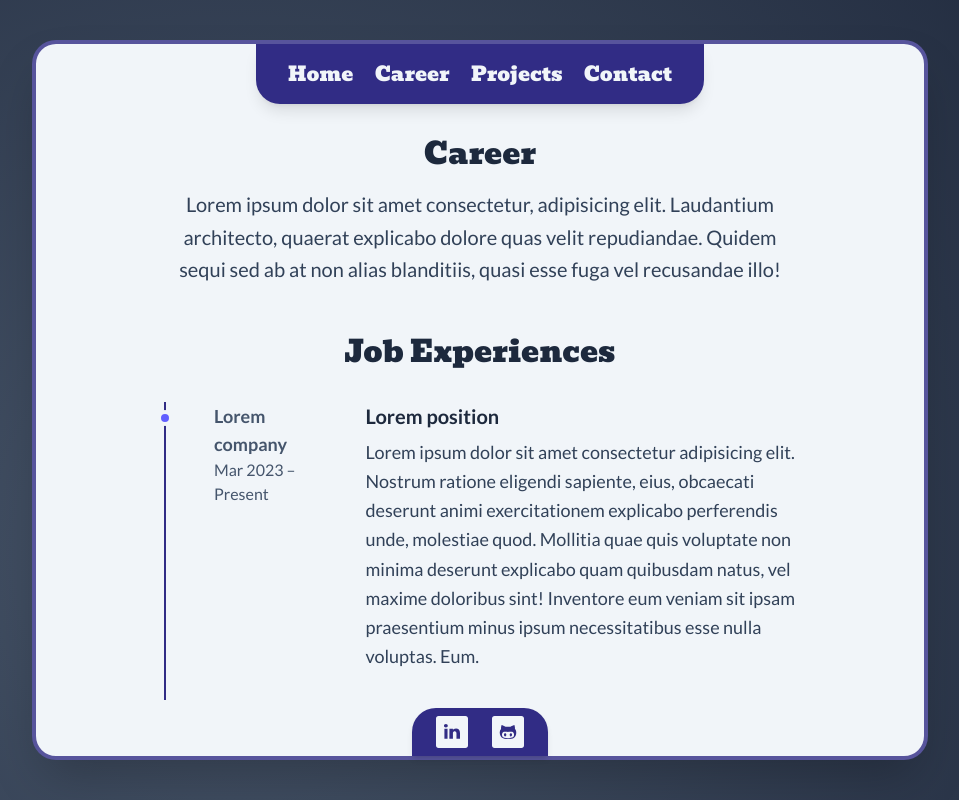
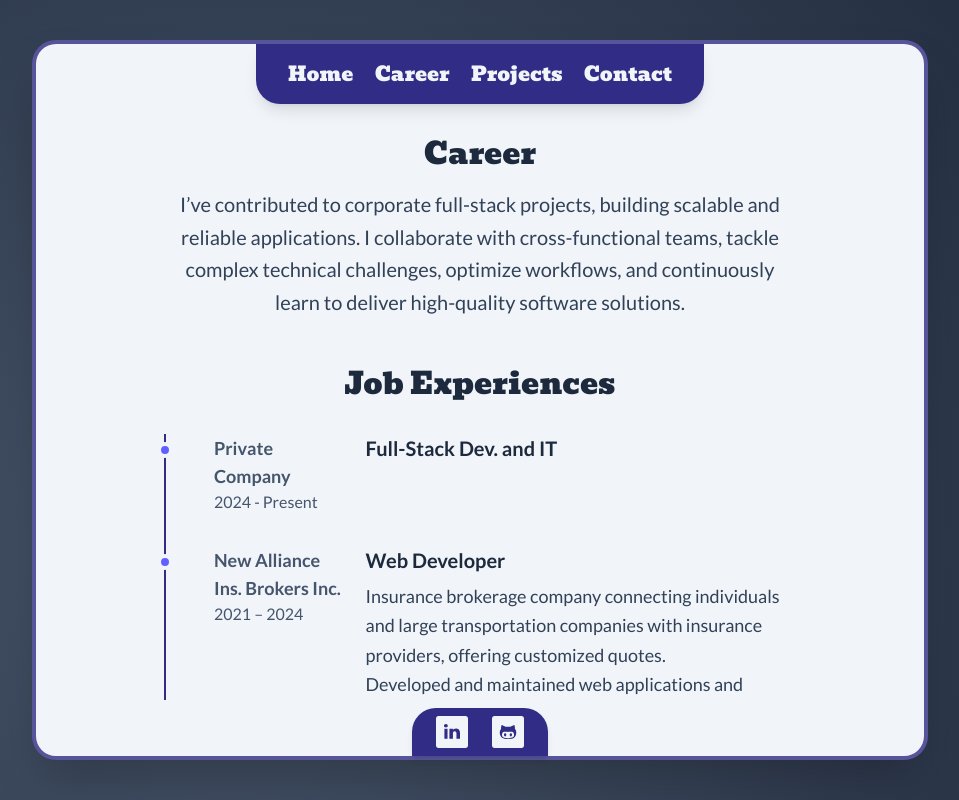
Before and after one commit to ndamatta/ndamatta, a Next.js app: page /career in a window 1280 px wide. Shown: the whole page, without its empty margins (160-1119 px from the left). Built offline with nearby package versions, Linux system fonts and the light colour scheme.

Commit message:
added job and education experience text

```diff
--- a/app/career/page.tsx
+++ b/app/career/page.tsx
@@ -13,11 +13,11 @@ export default function Career() {
           <h1 className="text-3xl sm:text-3xl md:text-3xl font-bevan text-slate-800 mb-4">
             Career
           </h1>
-          <p className="text-base sm:text-lg md:text-xl font-lato text-slate-700 leading-relaxed">
-            Lorem ipsum dolor sit amet consectetur, adipisicing elit. Laudantium
-            architecto, quaerat explicabo dolore quas velit repudiandae. Quidem
-            sequi sed ab at non alias blanditiis, quasi esse fuga vel recusandae
-            illo!
+          <p className="text-base sm:text-lg md:text-xl font-lato leading-relaxed mx-auto text-slate-700">
+            I’ve contributed to corporate full-stack projects, building scalable
+            and reliable applications. I collaborate with cross-functional
+            teams, tackle complex technical challenges, optimize workflows, and
+            continuously learn to deliver high-quality software solutions.
           </p>
         </div>
 
--- a/app/components/Job.tsx
+++ b/app/components/Job.tsx
@@ -24,7 +24,10 @@ export default function Job({ company, period, title, description }: Job) {
           <h3 className="font-lato font-semibold text-base sm:text-lg md:text-xl text-slate-800">
             {title}
           </h3>
-          <p className="mt-2 font-lato text-sm sm:text-base md:text-lg text-slate-700 leading-relaxed">
+          <p
+            className="mt-2 font-lato text-sm sm:text-base md:text-lg text-slate-700 leading-relaxed"
+            style={{ whiteSpace: "pre-line" }}
+          >
             {description}
           </p>
         </div>
--- a/data/EducationData.json
+++ b/data/EducationData.json
@@ -1,14 +1,14 @@
 [
   {
-    "institution": "Lorem Ipsum University",
-    "period": "2018 - 2022",
-    "title": "Bachelor of Science in Computer Science",
-    "description": "Lorem ipsum dolor sit amet, consectetur adipiscing elit. Sed do eiusmod tempor incididunt ut labore et dolore magna aliqua."
+    "institution": "Brigham Young University - Idaho",
+    "period": "2022 - Present",
+    "title": "Bachelor of Science – Software Development",
+    "description": "Pursuing a Bachelor’s in Software Development (online, asynchronous), focused on web development and software engineering. Completed a Web and Computer Programming Certificate (GPA 3.91) and an Associate Degree in Web Development. Collaborate on individual and group coding projects with international peers, applying problem-solving, teamwork, and communication skills."
   },
   {
-    "institution": "Dolor Sit Amet Institute",
-    "period": "2023 - 2025",
-    "title": "Master of Software Development",
-    "description": "Ut enim ad minim veniam, quis nostrud exercitation ullamco laboris nisi ut aliquip ex ea commodo consequat. Duis aute irure dolor in reprehenderit."
+    "institution": "BYU - Pathway Connect",
+    "period": "2021 - 2022",
+    "title": "University Preparation Program",
+    "description": "Official preparation program for admission to Brigham Young University–Idaho, covering core U.S. subjects like Math, English, Workplace Orientation, and communication skills. Collaborated on presentations and independent projects with international peers, enhancing leadership, problem-solving, and communication abilities. Adapted to online learning while maintaining high academic standards, completing the program with a GPA of 3.61."
   }
 ]
--- a/data/JobData.json
+++ b/data/JobData.json
@@ -1,26 +1,20 @@
 [
   {
-    "company": "Lorem company",
-    "period": "Mar 2023 – Present",
-    "title": "Lorem position",
-    "description": "Lorem ipsum dolor sit amet consectetur adipisicing elit. Nostrum ratione eligendi sapiente, eius, obcaecati deserunt animi exercitationem explicabo perferendis unde, molestiae quod. Mollitia quae quis voluptate non minima deserunt explicabo quam quibusdam natus, vel maxime doloribus sint! Inventore eum veniam sit ipsam praesentium minus ipsum necessitatibus esse nulla voluptas. Eum."
+    "company": "Private Company",
+    "period": "2024 - Present",
+    "title": "Full-Stack Dev. and IT",
+    "description": ""
   },
   {
-    "company": "Lorem company",
-    "period": "Mar 2023 – Present",
-    "title": "Lorem position",
-    "description": "Lorem ipsum dolor sit amet consectetur adipisicing elit. Nostrum ratione eligendi sapiente, eius, obcaecati deserunt animi exercitationem explicabo perferendis unde, molestiae quod. Mollitia quae quis voluptate non minima deserunt explicabo quam quibusdam natus, vel maxime doloribus sint! Inventore eum veniam sit ipsam praesentium minus ipsum necessitatibus esse nulla voluptas. Eum."
+    "company": "New Alliance Ins. Brokers Inc.",
+    "period": "2021 – 2024",
+    "title": "Web Developer",
+    "description": "Insurance brokerage company connecting individuals and large transportation companies with insurance providers, offering customized quotes.\nDeveloped and maintained web applications and website components using Node.js, HTML5, CSS, JavaScript, and PostgreSQL within an MVC architecture.\nUsed Git for version control to ensure code quality and smooth collaboration, participated in testing and feature deployment, and collaborated remotely to enhance user experience and application performance."
   },
   {
-    "company": "Lorem company",
-    "period": "Mar 2023 – Present",
-    "title": "Lorem position",
-    "description": "Lorem ipsum dolor sit amet consectetur adipisicing elit. Nostrum ratione eligendi sapiente, eius, obcaecati deserunt animi exercitationem explicabo perferendis unde, molestiae quod. Mollitia quae quis voluptate non minima deserunt explicabo quam quibusdam natus, vel maxime doloribus sint! Inventore eum veniam sit ipsam praesentium minus ipsum necessitatibus esse nulla voluptas. Eum."
-  },
-  {
-    "company": "Lorem company",
-    "period": "Mar 2023 – Present",
-    "title": "Lorem position",
-    "description": "Lorem ipsum dolor sit amet consectetur adipisicing elit. Nostrum ratione eligendi sapiente, eius, obcaecati deserunt animi exercitationem explicabo perferendis unde, molestiae quod. Mollitia quae quis voluptate non minima deserunt explicabo quam quibusdam natus, vel maxime doloribus sint! Inventore eum veniam sit ipsam praesentium minus ipsum necessitatibus esse nulla voluptas. Eum."
+    "company": "xSoft Sistemas",
+    "period": "2018 – 2019",
+    "title": "IT Support & Helpdesk",
+    "description": "Software company providing digital solutions like CRM systems for small markets and dental clinics.\nSupported clients through Jira, managed tickets, and handled database tasks including data entry, validation, and basic analysis. Assisted with system and application setup.\nGained strong communication, organization, and problem-solving skills in a hybrid (remote and on-site) environment."
   }
 ]
```
